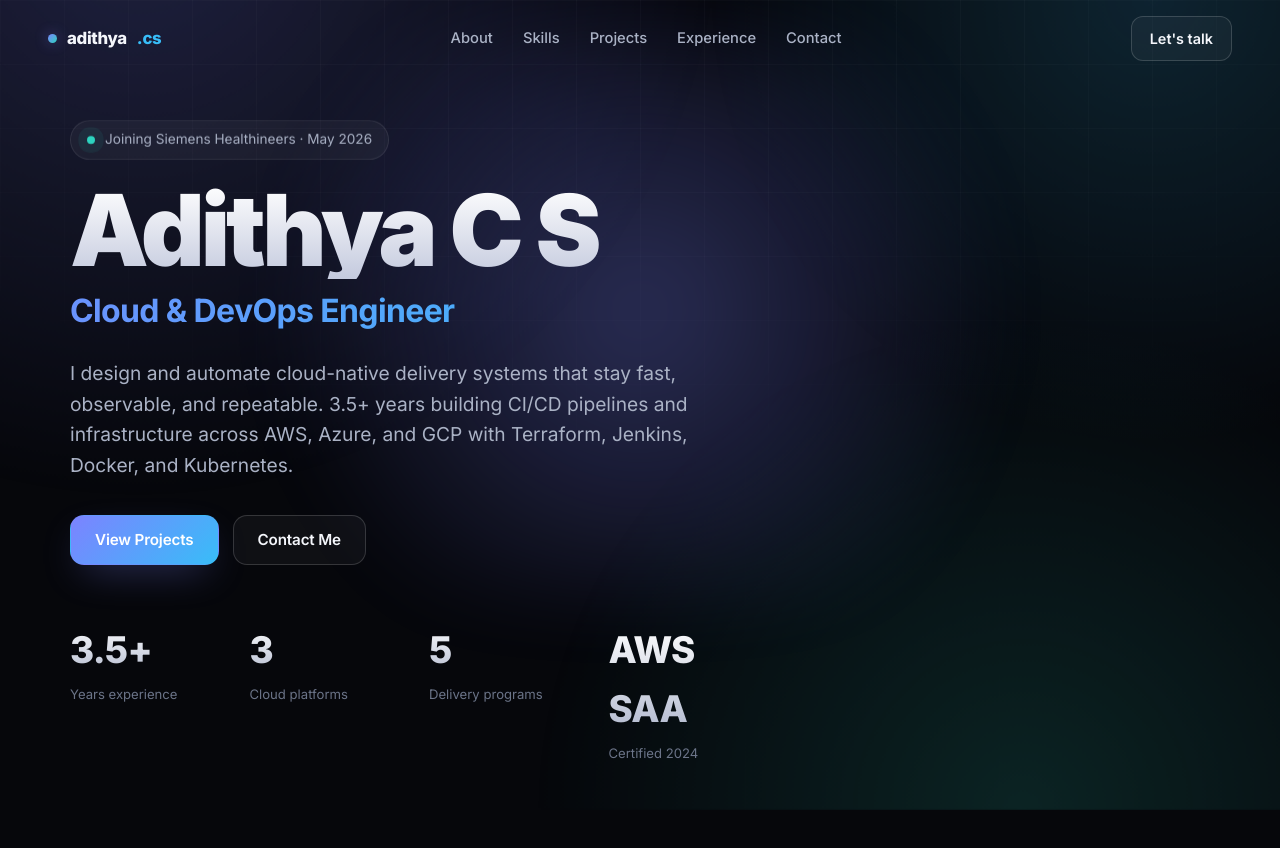
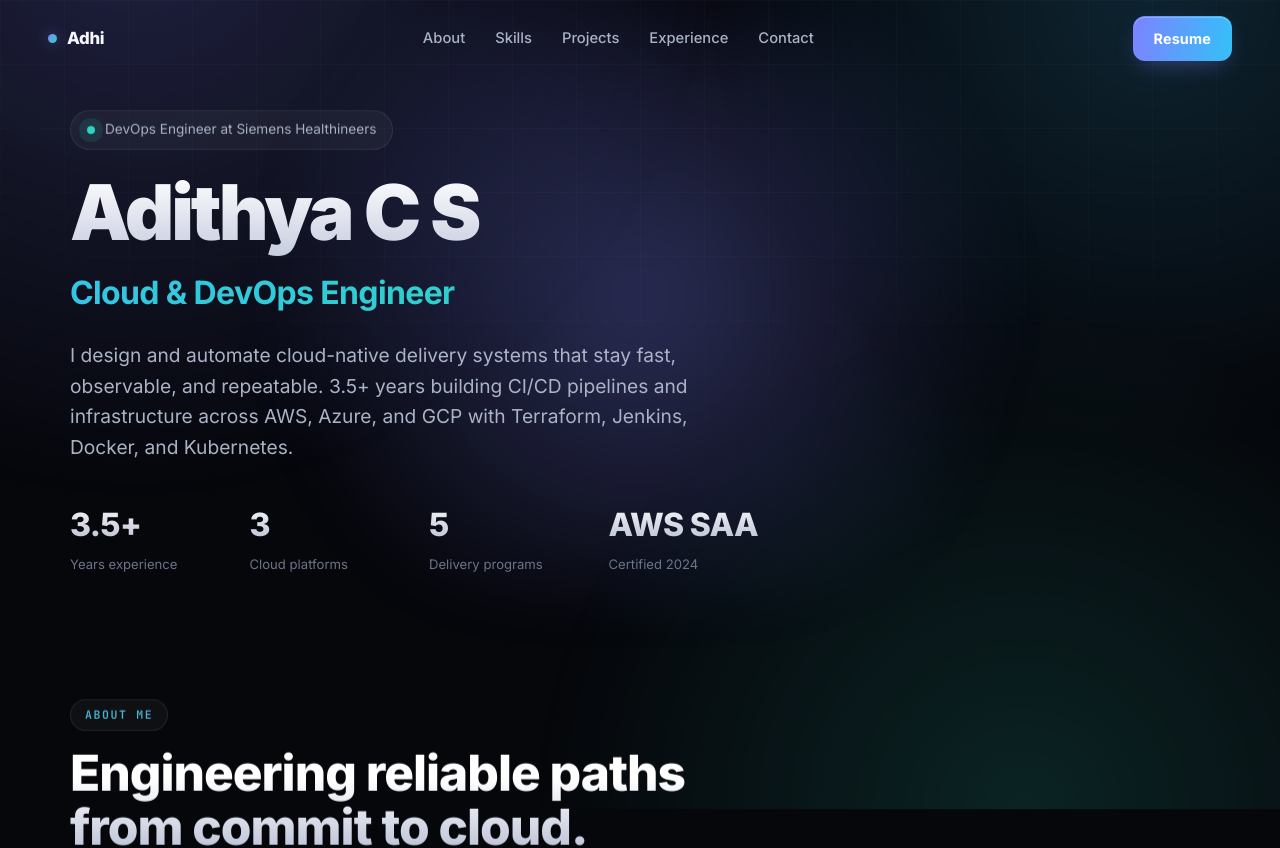
Before and after one commit to Adhibharadwaj/portfolio, a React (Vite) app: page / in a window 1280 px wide. Shown: the top 848 px of the page. Built offline with nearby package versions, Linux system fonts and the light colour scheme.

Commit message:
Polish UI: Resume CTA with animated gradient, Drive link, header/spacing/typography tweaks, animated section kickers

```diff
--- a/src/App.css
+++ b/src/App.css
@@ -16,7 +16,7 @@ ul {
 .section {
   width: min(1140px, calc(100% - 40px));
   margin: 0 auto;
-  padding: clamp(72px, 11vw, 130px) 0 0;
+  padding: clamp(48px, 7vw, 84px) 0 0;
 }
 
 .kicker {
@@ -33,6 +33,18 @@ ul {
   font-weight: 600;
   letter-spacing: 0.14em;
   text-transform: uppercase;
+  animation: kickerCycle 2.5s linear infinite;
+}
+@keyframes kickerCycle {
+  0% {
+    color: var(--accent);
+  }
+  50% {
+    color: var(--accent-3);
+  }
+  100% {
+    color: var(--accent);
+  }
 }
 
 .sectionTitle {
@@ -181,30 +193,50 @@ ul {
   width: 100%;
 }
 .navCta {
-  padding: 10px 18px;
+  position: relative;
+  padding: 10px 20px;
   border-radius: 12px;
-  border: 1px solid var(--border-strong);
-  background: var(--surface);
+  border: 1px solid transparent;
+  color: #fff;
+  background: linear-gradient(
+    100deg,
+    var(--accent),
+    var(--accent-2) 45%,
+    var(--accent-3) 70%,
+    var(--accent) 100%
+  );
+  background-size: 220% auto;
   font-size: 0.9rem;
-  font-weight: 600;
-  transition: border-color 0.2s ease, background 0.2s ease, transform 0.2s ease;
+  font-weight: 700;
+  letter-spacing: 0.01em;
+  box-shadow: 0 8px 24px -8px var(--glow), inset 0 1px 0 rgba(255, 255, 255, 0.25);
+  animation: ctaFlow 3s linear infinite;
+  transition: transform 0.2s ease, box-shadow 0.2s ease, filter 0.2s ease;
 }
 .navCta:hover {
-  border-color: rgba(255, 255, 255, 0.3);
-  background: var(--surface-strong);
-  transform: translateY(-1px);
+  transform: translateY(-2px);
+  filter: brightness(1.08);
+  box-shadow: 0 14px 34px -8px var(--glow), inset 0 1px 0 rgba(255, 255, 255, 0.35);
+}
+.navCta:active {
+  transform: translateY(0);
+}
+@keyframes ctaFlow {
+  to {
+    background-position: 220% center;
+  }
 }
 
 /* ============================ hero ============================ */
 
 .hero {
   position: relative;
-  min-height: 100vh;
+  min-height: auto;
   display: flex;
   align-items: center;
   width: min(1140px, calc(100% - 40px));
   margin: 0 auto;
-  padding: 120px 0 80px;
+  padding: 110px 0 40px;
 }
 .heroGlow {
   position: absolute;
@@ -264,10 +296,11 @@ ul {
 }
 .heroTitle {
   margin: 22px 0 6px;
-  font-size: clamp(3rem, 9vw, 6.2rem);
+  font-size: clamp(2.6rem, 7vw, 4.8rem);
   font-weight: 900;
-  line-height: 0.98;
+  line-height: 1.08;
   letter-spacing: -0.04em;
+  padding-bottom: 0.08em;
   background: linear-gradient(180deg, #ffffff 0%, #c4cade 100%);
   -webkit-background-clip: text;
   background-clip: text;
@@ -283,7 +316,7 @@ ul {
   -webkit-background-clip: text;
   background-clip: text;
   -webkit-text-fill-color: transparent;
-  animation: shimmer 6s linear infinite;
+  animation: shimmer 2.5s linear infinite;
 }
 @keyframes shimmer {
   to {
@@ -292,7 +325,7 @@ ul {
 }
 .heroIntro {
   max-width: 640px;
-  margin: 0 0 34px;
+  margin: 0 0 36px;
   color: var(--text-soft);
   font-size: clamp(1.02rem, 2vw, 1.2rem);
 }
@@ -310,9 +343,10 @@ ul {
 }
 .heroStat strong {
   display: block;
-  font-size: clamp(1.5rem, 4vw, 2.3rem);
+  font-size: clamp(1.3rem, 3.4vw, 2rem);
   font-weight: 800;
   letter-spacing: -0.02em;
+  white-space: nowrap;
   background: linear-gradient(180deg, #fff, #aeb6cc);
   -webkit-background-clip: text;
   background-clip: text;
--- a/src/App.tsx
+++ b/src/App.tsx
@@ -143,7 +143,7 @@ const timeline: TimelineItem[] = [
     role: 'DevOps Engineer',
     company: 'Siemens Healthineers',
     points: [
-      'Joined to build and scale cloud-native delivery and platform engineering practices.',
+      'Building and scaling cloud-native delivery and platform engineering practices.',
     ],
   },
   {
@@ -154,15 +154,6 @@ const timeline: TimelineItem[] = [
       'Built and maintained CI/CD across Jenkins, Azure DevOps, Bitbucket Pipelines, and GitHub Actions.',
       'Provisioned cloud infrastructure with Terraform and CloudFormation.',
       'Designed secure networking and monitoring across AWS and Azure environments.',
-    ],
-  },
-  {
-    period: '2023 — 2024',
-    role: 'Cloud & Linux Operations',
-    company: 'Cambridge & Vicinia Servers',
-    points: [
-      'Managed Python application hosting with Nginx, SSL, and DNS.',
-      'Automated deployments and maintained uptime across cloud servers.',
     ],
   },
   {
@@ -246,7 +237,7 @@ function App() {
       <header className={`nav ${scrolled ? 'navScrolled' : ''}`}>
         <a href="#top" className="brand">
           <span className="brandDot" />
-          adithya<span className="brandAccent">.cs</span>
+          Adhi
         </a>
         <nav className="navLinks" aria-label="Primary">
           <a href="#about">About</a>
@@ -255,8 +246,13 @@ function App() {
           <a href="#experience">Experience</a>
           <a href="#contact">Contact</a>
         </nav>
-        <a className="navCta" href="mailto:adithyacs064@gmail.com">
-          Let&apos;s talk
+        <a
+          className="navCta"
+          href="https://drive.google.com/drive/folders/1qN8yAWcLUgWQloUhreJJxvKhoE5FV-eU?usp=drive_link"
+          target="_blank"
+          rel="noreferrer"
+        >
+          Resume
         </a>
       </header>
 
@@ -267,7 +263,7 @@ function App() {
           <div className="heroInner">
             <Reveal>
               <span className="badge">
-                <span className="pulse" /> Joining Siemens Healthineers · May 2026
+                <span className="pulse" /> DevOps Engineer at Siemens Healthineers
               </span>
             </Reveal>
             <Reveal delay={80}>
@@ -286,16 +282,6 @@ function App() {
                 repeatable. 3.5+ years building CI/CD pipelines and infrastructure across AWS, Azure,
                 and GCP with Terraform, Jenkins, Docker, and Kubernetes.
               </p>
-            </Reveal>
-            <Reveal delay={260}>
-              <div className="heroActions">
-                <a className="btn btnPrimary" href="#projects">
-                  View Projects
-                </a>
-                <a className="btn btnGhost" href="#contact">
-                  Contact Me
-                </a>
-              </div>
             </Reveal>
             <Reveal delay={320}>
               <div className="heroStats">
@@ -465,7 +451,7 @@ function App() {
             <p className="kicker">Contact</p>
             <h2 className="sectionTitle">Let&apos;s build something reliable.</h2>
             <p className="contactText">
-              Joining Siemens Healthineers in May 2026. Always happy to connect on Cloud, DevOps,
+              DevOps Engineer at Siemens Healthineers. Always happy to connect on Cloud, DevOps,
               and Platform Engineering — reach out and I&apos;ll get back to you.
             </p>
             <div className="contactActions">
```
Also changed, not shown: public/README.md (added).
